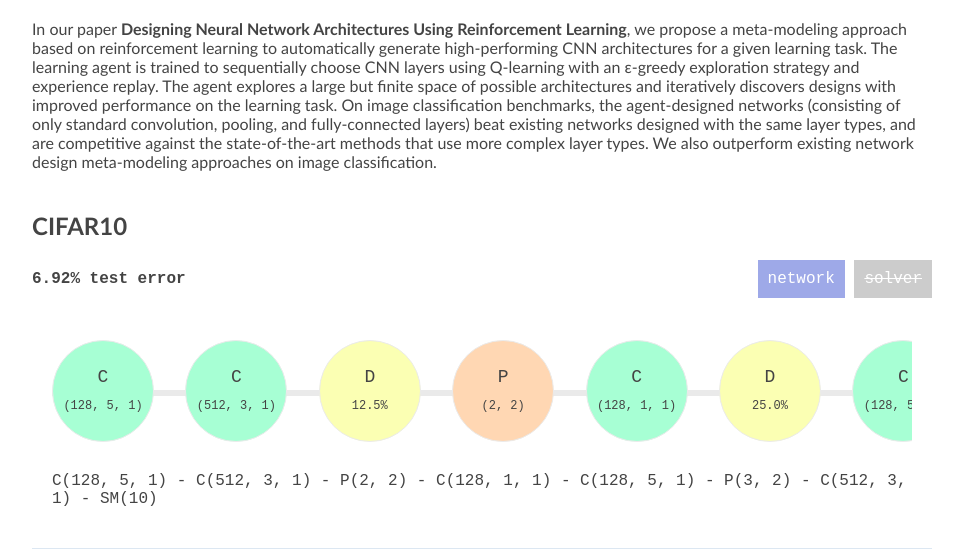
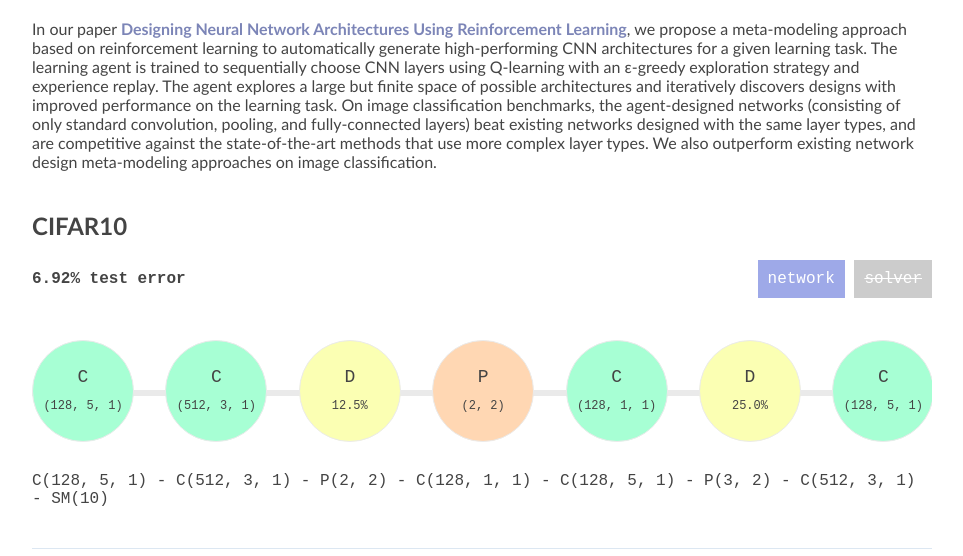
Before and after one commit to bowenbaker/metaqnn, a plain HTML site: page index.html in a window 1280 px wide. Shown: the part 184-740 px from the top of the page, without its empty margins (158-1121 px from the left). Drawn offline with Linux system fonts and the light colour scheme.

Commit message:
Merge in upstream changes.

```diff
--- a/index.html
+++ b/index.html
@@ -22,7 +22,7 @@
         <hr>
 
         <h1 id='about'> About </h1>
-        <p>In our paper <b>Designing Neural Network Architectures Using Reinforcement Learning</b>, we propose a meta-modeling approach based on reinforcement learning to automatically generate high-performing CNN architectures for a given learning task. The learning agent is trained to sequentially choose CNN layers using Q-learning with an &epsilon;-greedy exploration strategy and experience replay. The agent explores a large but finite space of possible architectures and iteratively discovers designs with improved performance on the learning task. On image classification benchmarks, the agent-designed networks (consisting of only standard convolution, pooling, and fully-connected layers) beat existing networks designed with the same layer types, and are competitive against the state-of-the-art methods that use more complex layer types. We also outperform existing network design meta-modeling approaches on image classification.</p>
+        <p>In our paper <b><a class='invert' href="static/baker_et_al_reinforcement_networks_iclr_final.pdf">Designing Neural Network Architectures Using Reinforcement Learning</a></b>, we propose a meta-modeling approach based on reinforcement learning to automatically generate high-performing CNN architectures for a given learning task. The learning agent is trained to sequentially choose CNN layers using Q-learning with an &epsilon;-greedy exploration strategy and experience replay. The agent explores a large but finite space of possible architectures and iteratively discovers designs with improved performance on the learning task. On image classification benchmarks, the agent-designed networks (consisting of only standard convolution, pooling, and fully-connected layers) beat existing networks designed with the same layer types, and are competitive against the state-of-the-art methods that use more complex layer types. We also outperform existing network design meta-modeling approaches on image classification.</p>
         <h2 id='cifar10'> CIFAR10 </h2>
         <div class='results'>
             <div class='result-row'>
@@ -879,5 +879,14 @@
             <p> Peter Downs </p>
         </div>
 
+        <script>
+            (function(i,s,o,g,r,a,m){i['GoogleAnalyticsObject']=r;i[r]=i[r]||function(){
+            (i[r].q=i[r].q||[]).push(arguments)},i[r].l=1*new Date();a=s.createElement(o),
+            m=s.getElementsByTagName(o)[0];a.async=1;a.src=g;m.parentNode.insertBefore(a,m)
+            })(window,document,'script','https://www.google-analytics.com/analytics.js','ga');
+
+            ga('create', 'UA-86883898-1', 'auto');
+            ga('send', 'pageview');
+        </script>
     </body>
 </html>
--- a/static/style.css
+++ b/static/style.css
@@ -32,6 +32,13 @@ a {
 a[disabled] {
     text-decoration: line-through;
     background: #ccc;
+}
+a.invert {
+    background: none;
+    color: #7c85b7;
+    line-height: inherit;
+    padding: 0;
+    margin: 0;
 }
 h2 {
     margin-top: 40px;
@@ -115,7 +122,7 @@ body {
     margin-top: 10px;
     width: 100%;
     text-align: left;
-    padding: 20px;
+    padding: 20px 0;
     font-family: Helvetica, Arial, Sans-Serif;
     box-sizing: border-box;
 }
@@ -194,12 +201,13 @@ body {
 }
 .team-member {
     display: inline-block;
-    padding: 20px;
-    width: 200px;
-    height: 200px;
+    padding: 18px;
+    width: 140px;
+    height: 140px;
 }
 .team-member img {
-    max-width: 200px;
+    max-width: 140px;
+    border-radius: 50%;
 }
 .team-member p {
     text-align: center;
```
Also changed, not shown: static/team/bowen.jpg, static/team/nikhil.jpg, static/team/otkrist.jpg, static/team/ramesh.jpg, 1 other file.
